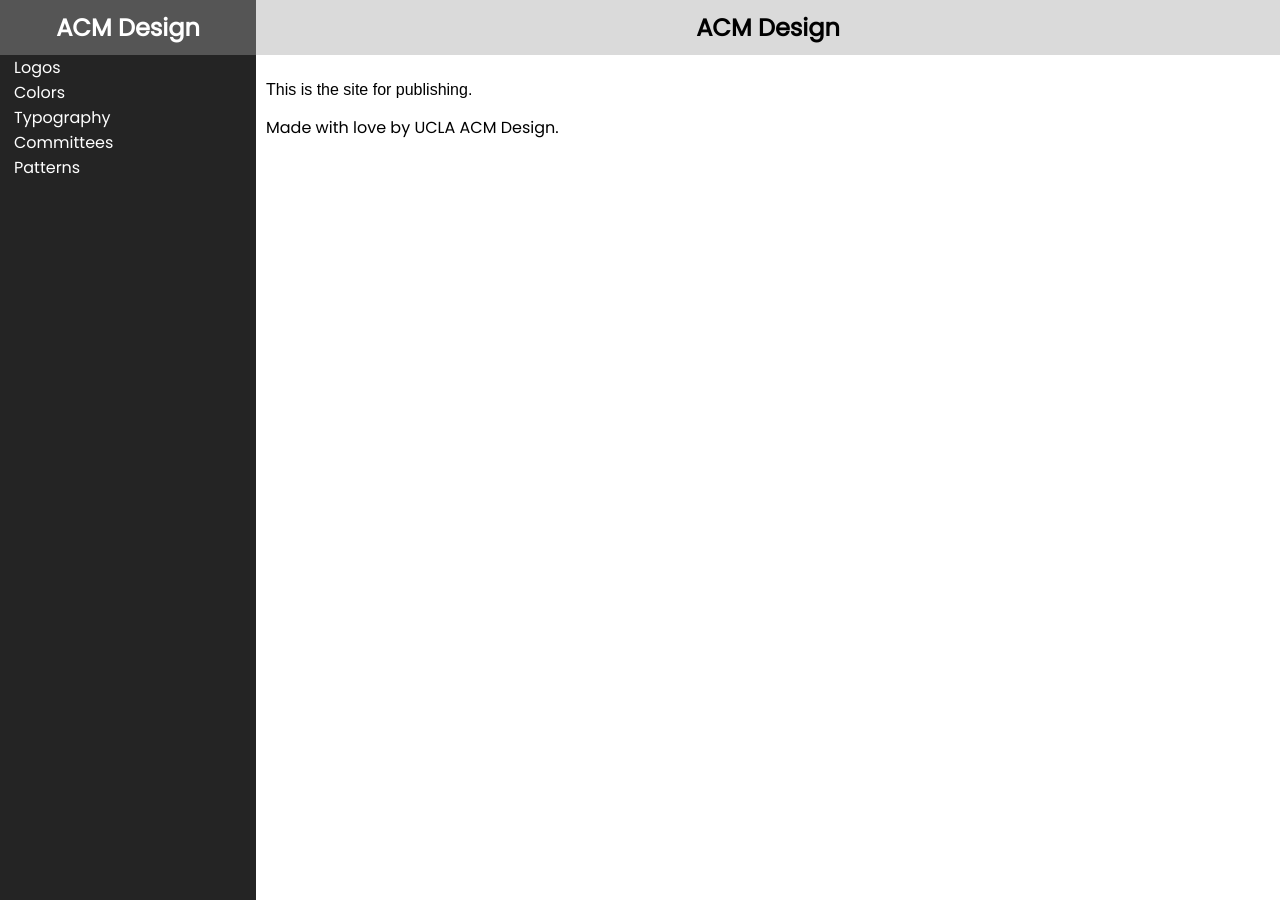
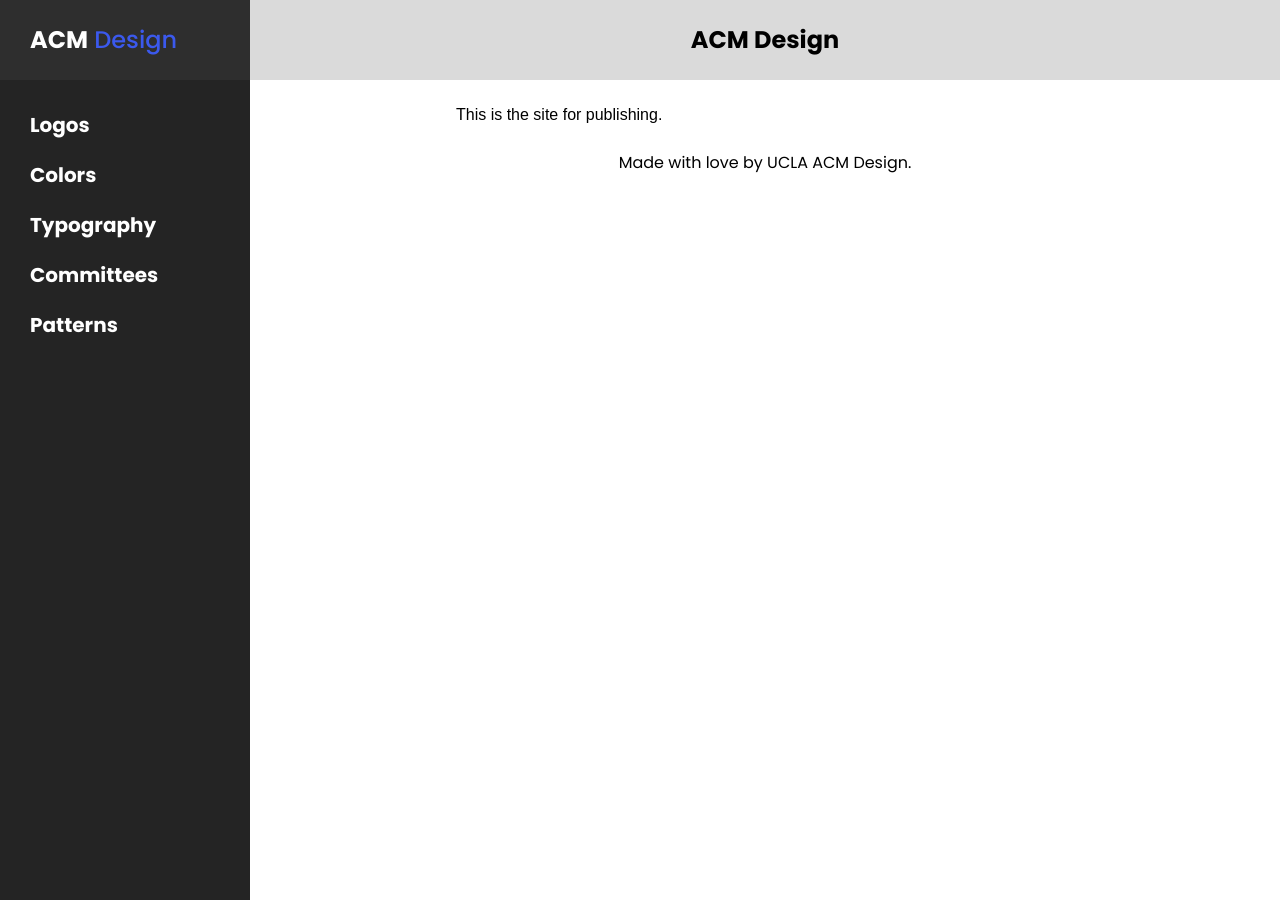
Before and after one commit to uclaacm/Styleguide, a Jekyll site: the page built from _pages/01__home.md, in a window 1280 px wide. Built offline with Jekyll 4.4.1, drawn with Linux system fonts in a browser that asks for light colours; some web fonts are replaced.

Commit message:
Updated sidebar to be fixed, updated typography for headers, updated header/list spacing

```diff
--- a/_includes/head.html
+++ b/_includes/head.html
@@ -3,8 +3,7 @@
   <!-- CSS -->
   <link rel="stylesheet" href="{{ site.baseurl}}/css/main.css">
   <link rel="canonical" href="{{ page.url | replace:'index.html','' | prepend: site.baseurl | prepend: site.url }}">
-  <link href="https://fonts.googleapis.com/css?family=Poppins" rel="stylesheet">
-  <link href="https://fonts.googleapis.com/css?family=Poppins" rel="stylesheet">
+  <link href="https://fonts.googleapis.com/css?family=Poppins:300,400,500,600,700" rel="stylesheet">
   <link href="https://fonts.googleapis.com/css?family=Chivo" rel="stylesheet">
   <link href="https://fonts.googleapis.com/css?family=Space+Mono" rel="stylesheet">
 </head>
--- a/_includes/header.html
+++ b/_includes/header.html
@@ -1,7 +1,7 @@
 <div class="navigation">
     {% if page.title == "ACM Design" %}
       <div class="navigation-home">
-        <a href="{{ site.baseurl }}/"><h2>ACM Design</h2></a>
+        <a href="{{ site.baseurl }}/"><h2><span>ACM</span> Design</h2></a>
       </div>
       <ul>
         {% for node in site.pages %}
@@ -12,7 +12,7 @@
       </ul>
     {% else %}
       <div class="navigation-home">
-        <a href="{{ site.baseurl }}/"><h2>ACM Design</h2></a>
+        <a href="{{ site.baseurl }}/"><h2><span>ACM</span> Design</h2></a>
       </div>
       <ul>
         {% for node in site.pages %}
@@ -22,7 +22,7 @@
               {% if node.title == "Committees" %}
                 {% for committee in site.committees %}
                   <ul>
-                    <li><a href="{{ committee.url }}">{{ committee.title }}</a></li>
+                    <li><a href="{{ committee.url }}" class = "not-active">{{ committee.title }}</a></li>
                   </ul>
                 {% endfor %}
               {% endif %}
@@ -31,7 +31,7 @@
               {% if node.title == "Committees" %}
                 {% for committee in site.committees %}
                   <ul>
-                    <li><a href="{{ committee.url }}">{{ committee.title }}</a></li>
+                    <li><a href="{{ committee.url }}" class="not-active">{{ committee.title }}</a></li>
                   </ul>
                 {% endfor %}
               {% endif %}
--- a/_layouts/page.html
+++ b/_layouts/page.html
@@ -7,8 +7,8 @@
     <h2>{% if page.title %}{{ page.title }}{% endif %}</h2>
     <div class="content-body">
       {{ content }}
-      {% include footer.html %}
     </div>
+    {% include footer.html %}
   </div>
 </body>
 </html>
--- a/_sass/_base.scss
+++ b/_sass/_base.scss
@@ -9,6 +9,7 @@
 $primary-icpc: #FF6B6B;
 $primary-studio: #FB4469;
 $primary-netsec: #FFBA44;
+$primary-black: #242424;
 
 *,
 *::before,
--- a/_sass/_layout.scss
+++ b/_sass/_layout.scss
@@ -6,6 +6,7 @@
 }
 
 footer {
+  text-align: center;
   font-family: $font-display;
   p {
     margin: 0;
@@ -13,33 +14,41 @@
 }
 
 .navigation {
-  width: 20%;
+  width: 250px;
   height: 100vh;
-  float: left;
+  position: fixed;
   background-color: #242424;
   ul {
-    margin: 0;
-    padding: 0 0 0 14px;;
+    padding: 0 0 0 30px;
+    line-height: 50px;
     list-style-type: none;
+    font-weight: 700;
+    font-size: 20px;
+    a {
+        text-decoration: none;
+    }
     li {
       font-family: $font-display;
-      a {
-        text-decoration: none;
-      }
+
     }
   }
 }
 
 .navigation-home {
   font-family: $font-display;
-  background-color: #555555;
+  background-color: #2E2E2E;
   a {
     text-decoration: none;
     h2 {
+      line-height: 60px;
+      color: $primary-board;
+      font-weight: 500;
+      margin: 0;
+      padding: 10px 0px 10px 30px;
+    }
+    span {
       color: white;
-      margin: 0;
-      text-align: center;
-      padding: 10px 0 10px 0;
+      font-weight: 700;
     }
   }
 }
@@ -53,10 +62,11 @@
 }
 
 .content {
-  width: 80%;
-  float: right;
+  margin-left: 250px;
+  width: auto;
   h2 {
     font-family: $font-display;
+    line-height: 60px;
     background-color: #DADADA;
     text-align: center;
     margin: 0;
@@ -66,4 +76,5 @@
 
 .content-body {
   padding: 10px;
+  padding-left: 20%;
 }
```
